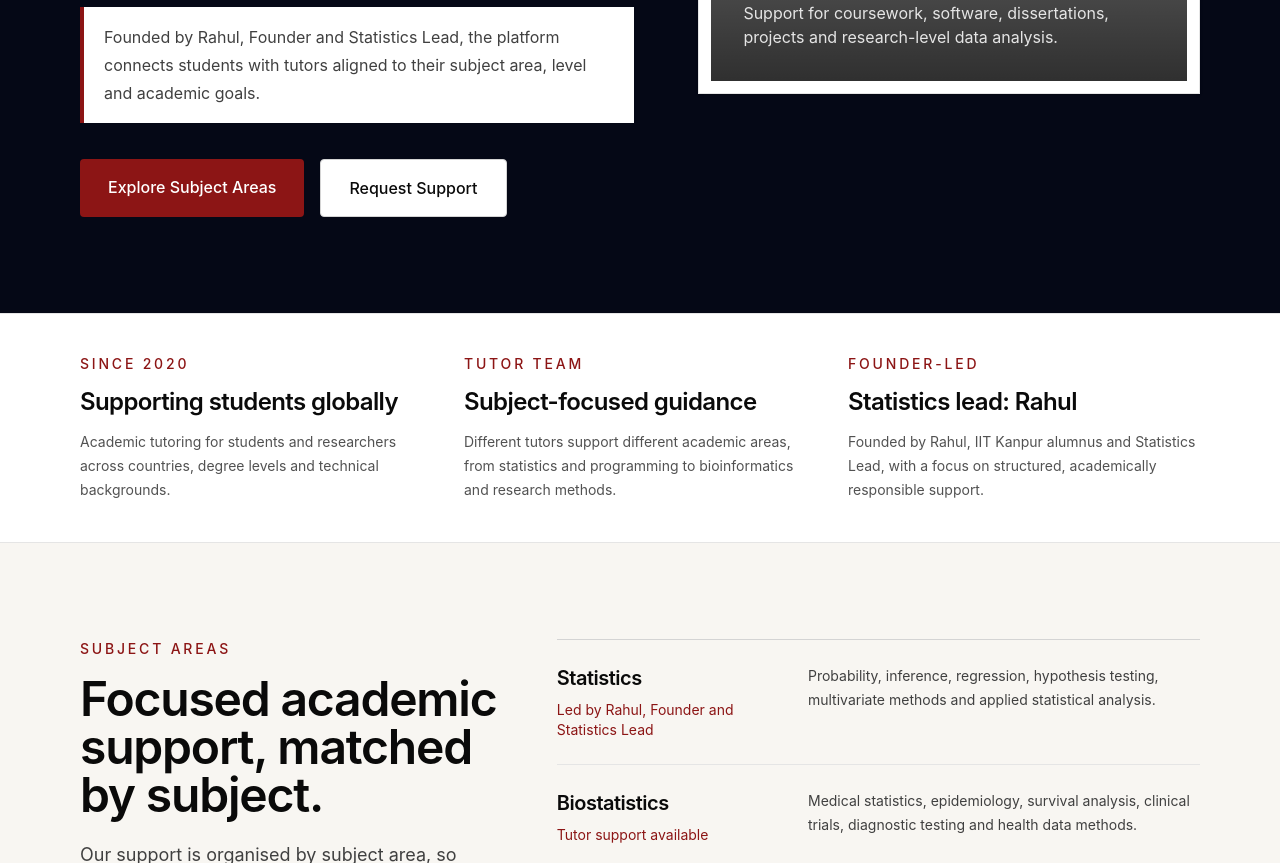
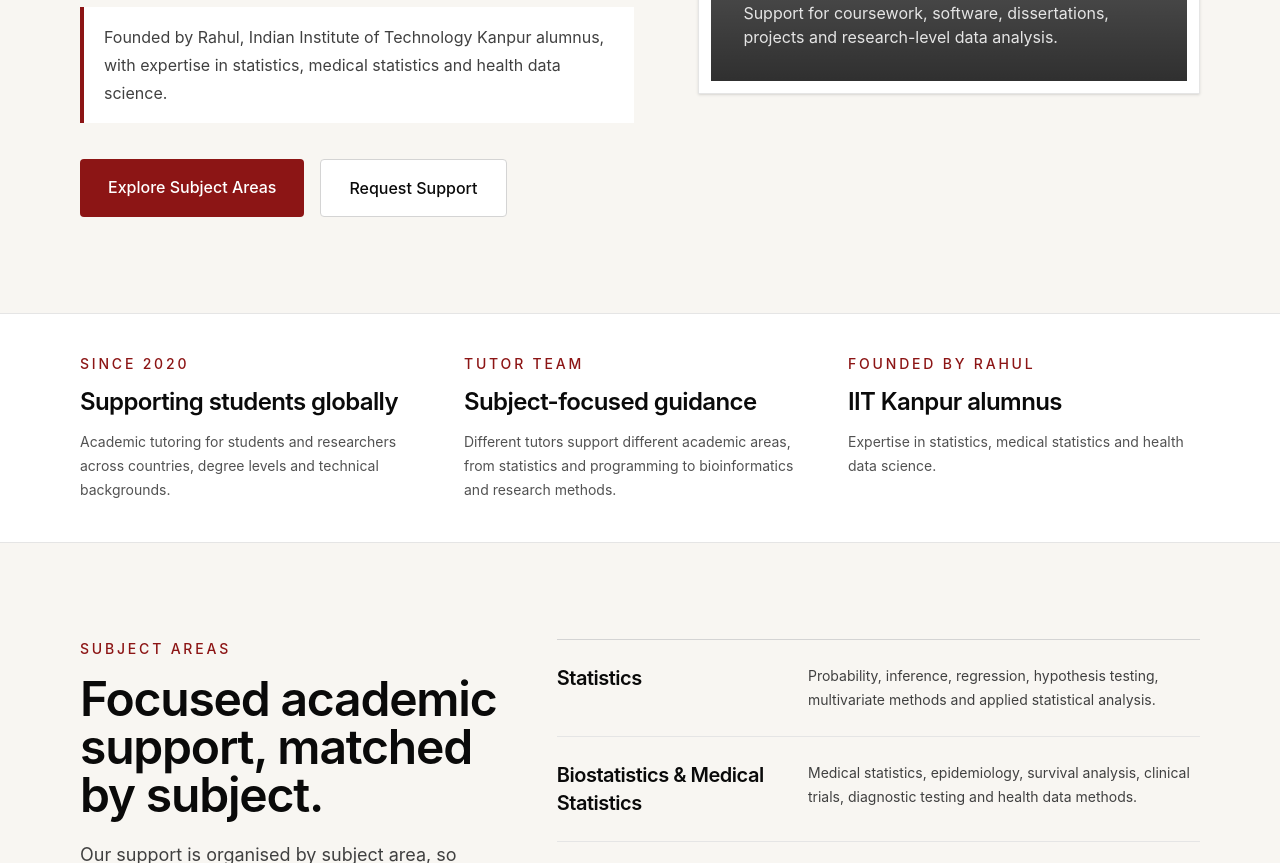
Before and after one commit to StatisticaHub/myacademictutor-website, an Astro site: page /myacademictutor-website/ in a window 1280 px wide. Shown: the part 720-1583 px from the top of the page. Built offline with nearby package versions, Linux system fonts and the light colour scheme; Astro itself is replaced by a stand-in of ours; grey boxes are pictures that could not be loaded.

Commit message:
Fix homepage services readability and update founder wording

```diff
--- a/src/components/Hero.astro
+++ b/src/components/Hero.astro
@@ -4,7 +4,7 @@
   : `${import.meta.env.BASE_URL}/`;
 ---
 
-<section class="px-6 pb-24 pt-36 md:px-10 lg:px-20">
+<section class="bg-[#f8f6f2] px-6 pb-24 pt-36 md:px-10 lg:px-20">
   <div class="mx-auto grid max-w-7xl items-center gap-16 lg:grid-cols-[1.05fr_0.95fr]">
     <div>
       <p class="mb-6 text-sm font-medium uppercase tracking-[0.22em] text-[#8C1515]">
@@ -23,9 +23,8 @@
 
       <div class="mt-7 max-w-2xl border-l-4 border-[#8C1515] bg-white px-5 py-4">
         <p class="text-base leading-7 text-neutral-700">
-          Founded by Rahul, Founder and Statistics Lead, the platform connects
-          students with tutors aligned to their subject area, level and academic
-          goals.
+          Founded by Rahul, Indian Institute of Technology Kanpur alumnus, with
+          expertise in statistics, medical statistics and health data science.
         </p>
       </div>
 
--- a/src/components/SubjectAreas.astro
+++ b/src/components/SubjectAreas.astro
@@ -8,37 +8,31 @@
     title: "Statistics",
     description:
       "Probability, inference, regression, hypothesis testing, multivariate methods and applied statistical analysis.",
-    lead: "Led by Rahul, Founder and Statistics Lead",
   },
   {
-    title: "Biostatistics",
+    title: "Biostatistics & Medical Statistics",
     description:
       "Medical statistics, epidemiology, survival analysis, clinical trials, diagnostic testing and health data methods.",
-    lead: "Tutor support available",
   },
   {
     title: "Programming & software",
     description:
       "R, Python, SPSS, SAS and Stata for academic analysis, coursework, projects and reproducible reporting.",
-    lead: "Tutor support available",
   },
   {
     title: "Data science",
     description:
       "Data cleaning, visualisation, machine learning foundations, prediction modelling and interpretation.",
-    lead: "Tutor support available",
   },
   {
     title: "Bioinformatics",
     description:
       "Omics concepts, gene expression analysis, RNA-seq foundations, Bioconductor workflows and biological interpretation.",
-    lead: "Tutor support available",
   },
   {
     title: "Research support",
     description:
       "Dissertation planning, analysis strategy, results interpretation, tables, figures and academic reporting.",
-    lead: "Tutor support available",
   },
 ];
 ---
@@ -75,10 +69,6 @@
               <h3 class="text-xl font-semibold tracking-tight text-neutral-950">
                 {area.title}
               </h3>
-
-              <p class="mt-2 text-sm text-[#8C1515]">
-                {area.lead}
-              </p>
             </div>
 
             <p class="text-sm leading-6 text-neutral-700">
--- a/src/components/TrustStrip.astro
+++ b/src/components/TrustStrip.astro
@@ -8,8 +8,8 @@
         Supporting students globally
       </p>
       <p class="mt-3 text-sm leading-6 text-neutral-600">
-        Academic tutoring for students and researchers across countries,
-        degree levels and technical backgrounds.
+        Academic tutoring for students and researchers across countries, degree
+        levels and technical backgrounds.
       </p>
     </div>
 
@@ -28,14 +28,13 @@
 
     <div>
       <p class="text-sm font-medium uppercase tracking-[0.2em] text-[#8C1515]">
-        Founder-led
+        Founded by Rahul
       </p>
       <p class="mt-3 text-2xl font-semibold tracking-tight text-neutral-950">
-        Statistics lead: Rahul
+        IIT Kanpur alumnus
       </p>
       <p class="mt-3 text-sm leading-6 text-neutral-600">
-        Founded by Rahul, IIT Kanpur alumnus and Statistics Lead, with a focus
-        on structured, academically responsible support.
+        Expertise in statistics, medical statistics and health data science.
       </p>
     </div>
   </div>
--- a/src/pages/about.astro
+++ b/src/pages/about.astro
@@ -7,7 +7,7 @@
 
 <BaseLayout
   title="About | My Academic Tutor"
-  description="Learn about My Academic Tutor, a small academic tutoring team founded by Rahul, Founder and Statistics Lead."
+  description="Learn about My Academic Tutor, an academic tutoring team founded by Rahul, Indian Institute of Technology Kanpur alumnus, with expertise in statistics, medical statistics and health data science."
 >
   <Header />
 
@@ -32,10 +32,10 @@
           </p>
 
           <p class="mt-5 text-lg leading-8 text-neutral-700">
-            The platform was founded by Rahul, Founder and Statistics Lead.
-            Statistics and quantitative research support are led by Rahul, while
-            other subject areas are supported by tutors aligned to their academic
-            and technical background.
+            Founded by Rahul, Indian Institute of Technology Kanpur alumnus, with
+            expertise in statistics, medical statistics and health data science.
+            The platform brings together tutors for different subject areas while
+            keeping support structured, personal and academically focused.
           </p>
         </div>
       </div>
@@ -47,9 +47,11 @@
           <p class="text-sm font-medium uppercase tracking-[0.2em] text-[#8C1515]">
             Since 2020
           </p>
+
           <h2 class="mt-3 text-2xl font-semibold tracking-tight text-neutral-950">
             Global academic support
           </h2>
+
           <p class="mt-3 text-sm leading-6 text-neutral-600">
             We have supported students across countries, degree levels and
             academic backgrounds.
@@ -60,24 +62,28 @@
           <p class="text-sm font-medium uppercase tracking-[0.2em] text-[#8C1515]">
             Tutor team
           </p>
+
           <h2 class="mt-3 text-2xl font-semibold tracking-tight text-neutral-950">
             Subject-focused tutors
           </h2>
+
           <p class="mt-3 text-sm leading-6 text-neutral-600">
-            Support is matched to the subject area, level and academic goal.
+            Different tutors support different academic areas, from statistics
+            and programming to bioinformatics and research methods.
           </p>
         </div>
 
         <div class="border border-neutral-200 bg-white p-6 shadow-sm">
           <p class="text-sm font-medium uppercase tracking-[0.2em] text-[#8C1515]">
-            Founder-led
+            Founded by Rahul
           </p>
+
           <h2 class="mt-3 text-2xl font-semibold tracking-tight text-neutral-950">
-            Statistics Lead: Rahul
+            IIT Kanpur alumnus
           </h2>
+
           <p class="mt-3 text-sm leading-6 text-neutral-600">
-            Rahul, IIT Kanpur alumnus, leads statistics and quantitative research
-            support.
+            Expertise in statistics, medical statistics and health data science.
           </p>
         </div>
       </div>
@@ -100,9 +106,10 @@
             <h3 class="text-xl font-semibold text-neutral-950">
               Understand the requirement
             </h3>
+
             <p class="text-sm leading-6 text-neutral-700">
-              We first look at the subject, level, software, deadline and type of
-              support needed.
+              We first review the subject, level, software requirements,
+              deadline and type of support needed.
             </p>
           </div>
 
@@ -110,6 +117,7 @@
             <h3 class="text-xl font-semibold text-neutral-950">
               Match the support
             </h3>
+
             <p class="text-sm leading-6 text-neutral-700">
               We suggest a suitable tutor or support route based on the academic
               area and technical requirements.
@@ -120,6 +128,7 @@
             <h3 class="text-xl font-semibold text-neutral-950">
               Focus on understanding
             </h3>
+
             <p class="text-sm leading-6 text-neutral-700">
               The aim is to help students understand concepts, methods, software
               workflows and interpretation rather than simply memorising answers.
--- a/src/pages/services.astro
+++ b/src/pages/services.astro
@@ -6,24 +6,9 @@
 
 const services = [
   {
-    title: "Programming & Statistical Software",
-    description:
-      "Practical support with statistical software and coding workflows used in academic research and applied analysis.",
-    topics: [
-      "R programming",
-      "Python for data analysis",
-      "SPSS",
-      "SAS",
-      "Stata",
-      "R Markdown / Quarto",
-      "Data cleaning",
-      "Reproducible reports",
-    ],
-  },
-  {
     title: "Statistics",
     description:
-      "Core statistical subjects for undergraduate, postgraduate and research-level study.",
+      "Core statistical support for undergraduate, postgraduate and research-level study.",
     topics: [
       "Probability theory",
       "Statistical inference",
@@ -48,6 +33,21 @@
       "Logistic regression",
       "Longitudinal data analysis",
       "Meta-analysis",
+    ],
+  },
+  {
+    title: "Programming & Statistical Software",
+    description:
+      "Practical support with statistical software and coding workflows used in academic research and applied analysis.",
+    topics: [
+      "R programming",
+      "Python for data analysis",
+      "SPSS",
+      "SAS",
+      "Stata",
+      "R Markdown / Quarto",
+      "Data cleaning",
+      "Reproducible reports",
     ],
   },
   {
```
